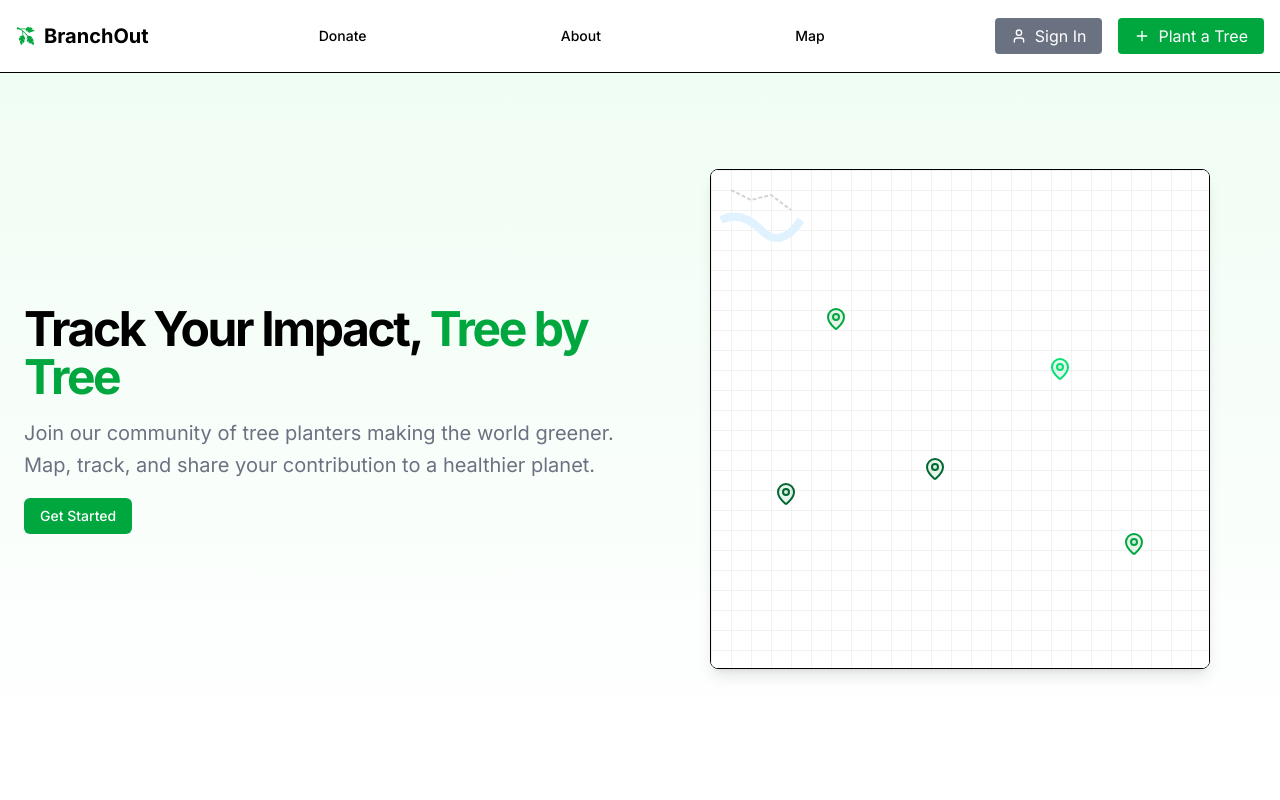
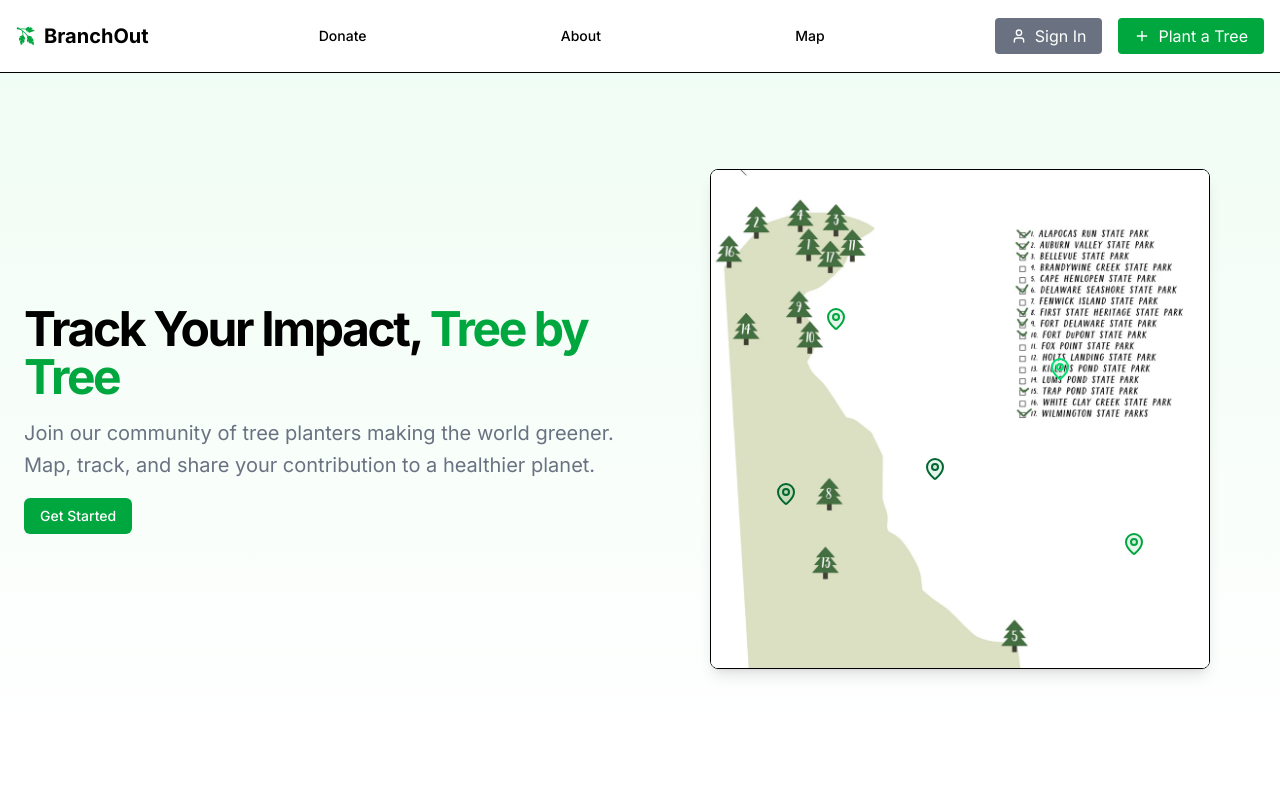
Before and after one commit to code-differently/25q1-team4, a Next.js app in the folder branchout/: page / in a window 1280 px wide. Shown: the top 800 px of the page. Built offline with nearby package versions, Linux system fonts and the light colour scheme; no server answers.

Commit message:
feat: adds TreeMap.png (#75)

```diff
--- a/branchout/src/app/page.tsx
+++ b/branchout/src/app/page.tsx
@@ -66,16 +66,7 @@ export default function Home() {
                       }}
                     >
                       {/* Map features - rivers, paths */}
-                      <svg width="100%" height="100%" className="absolute inset-0">
-                        <path d="M10,50 Q30,40 50,60 T90,50" stroke="#e0f2fe" strokeWidth="8" fill="none" />
-                        <path
-                          d="M20,20 L40,30 L60,25 L80,40"
-                          stroke="#d4d4d8"
-                          strokeWidth="2"
-                          strokeDasharray="4 2"
-                          fill="none"
-                        />
-                      </svg>
+                    <img src="TreeMap.png" />
                     </div>
 
                     {/* Tree markers */}
```
Also changed, not shown: branchout/public/TreeMap.png (added).
